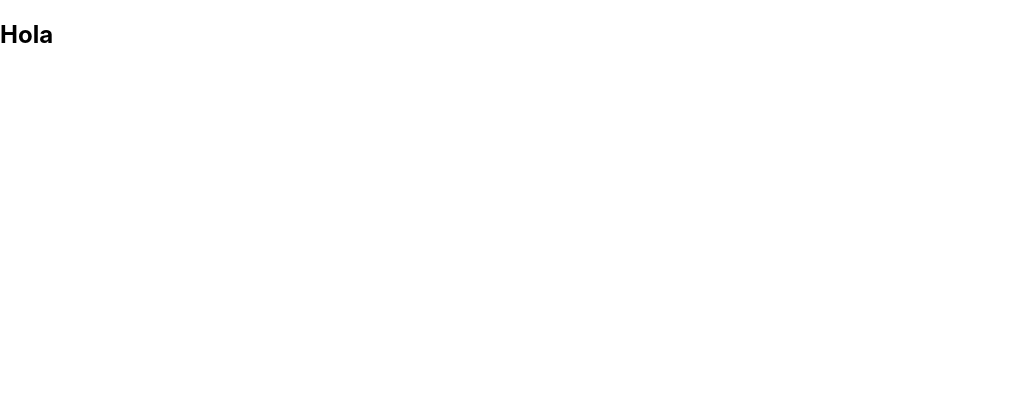
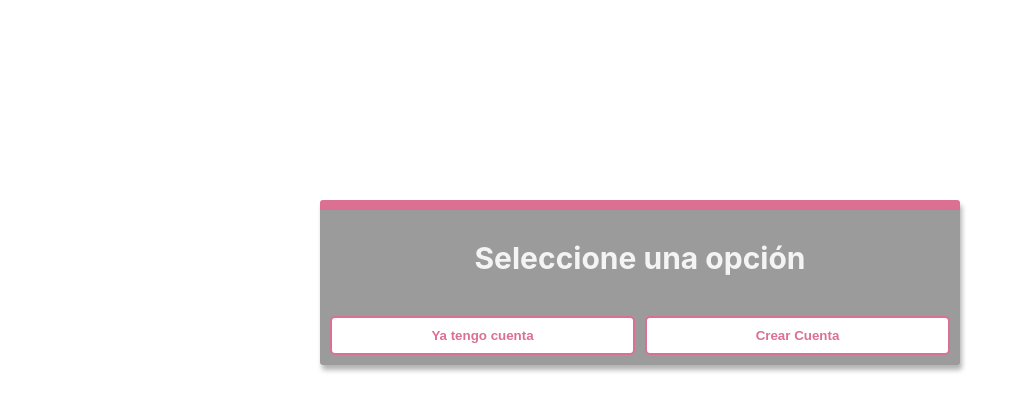
Before and after one commit to ignacioDorigo/react-router, a React (Create React App) app: page / in a window 1280 px wide. Shown: the top 410 px of the page, without its empty margins (0-1026 px from the left). Built offline with nearby package versions, Linux system fonts and the light colour scheme.

Commit message:
Primera Screen lista

```diff
--- a/package.json
+++ b/package.json
@@ -12,6 +12,7 @@
     "react-dom": "^19.1.1",
     "react-router": "^7.7.1",
     "react-scripts": "5.0.1",
+    "styled-components": "^6.1.19",
     "sweetalert2": "^11.22.2",
     "web-vitals": "^2.1.4",
     "yup": "^1.7.0"
--- a/src/App.js
+++ b/src/App.js
@@ -1,7 +1,8 @@
 import React from "react";
+import AppRouter from "./routes/AppRouter";
 
 const App = () => {
-  return <h2>Hola</h2>;
+  return <AppRouter></AppRouter>;
 };
 
 export default App;
--- /dev/null
+++ b/src/components/Button/Button.js
@@ -0,0 +1,23 @@
+import React from "react";
+import styled from "styled-components";
+
+const Boton = styled.button`
+  width: 100%;
+  padding: 1rem;
+  cursor: pointer;
+  border-radius: 5px;
+  font-weight: bold;
+  color: palevioletred;
+  border: 2px solid palevioletred;
+  background-color: #ffffff;
+  transition: all 0.3s ease-in-out;
+
+  &:hover {
+    background-color: palevioletred;
+    color: #ffffff;
+  }
+`;
+
+export default function Button(props) {
+  return <Boton {...props}>{props.children}</Boton>;
+}
--- a/src/index.css
+++ b/src/index.css
@@ -26,6 +26,7 @@ html {
 /* apply a natural box layout model to all elements, but allowing components to change */
 html {
   box-sizing: border-box;
+  font-size: 62.5%;
 }
 
 *,
--- a/src/index.js
+++ b/src/index.js
@@ -2,10 +2,13 @@ import React from "react";
 import ReactDOM from "react-dom/client";
 import "./index.css";
 import App from "./App";
+import { BrowserRouter } from "react-router";
 
 const root = ReactDOM.createRoot(document.getElementById("root"));
 root.render(
   <React.StrictMode>
-    <App />
+    <BrowserRouter>
+      <App />
+    </BrowserRouter>
   </React.StrictMode>
 );
--- /dev/null
+++ b/src/pages/HomeScreen.js
@@ -0,0 +1,76 @@
+import React from "react";
+import { useNavigate } from "react-router";
+import styled from "styled-components";
+import Button from "../components/Button/Button";
+
+const Formulario = styled.div`
+  background-color: #9b9b9bff;
+  width: 90%;
+  margin: 0 auto;
+  padding: 1rem;
+  margin-top: 20rem;
+  border-radius: 3px;
+  box-shadow: 2px 5px 5px rgba(0, 0, 0, 0.3);
+  border-top: 10px solid palevioletred;
+  @media (width>764px) {
+    width: 50%;
+  }
+`;
+
+const Titulo = styled.h1`
+  text-align: center;
+  margin: 2rem;
+  font-size: 3rem;
+  color: #f4f4f4ff;
+`;
+
+const ContenedorBotones = styled.div`
+  display: flex;
+  flex-direction: column;
+  gap: 1rem;
+  margin-top: 4rem;
+
+  @media (width>768px) {
+    flex-direction: row;
+  }
+`;
+
+// const Boton = styled.button`
+//   width: 100%;
+//   padding: 1rem;
+//   cursor: pointer;
+//   border-radius: 5px;
+//   font-weight: bold;
+//   color: palevioletred;
+//   border: 2px solid palevioletred;
+//   background-color: #ffffff;
+//   transition: all 0.3s ease-in-out;
+
+//   &:hover {
+//     background-color: palevioletred;
+//     color: #ffffff;
+//   }
+// `;
+
+export default function HomeScreen() {
+  const navigate = useNavigate();
+
+  const goToLogin = () => {
+    navigate("/login");
+  };
+
+  const goToRegister = () => {
+    navigate("/register");
+  };
+  return (
+    <div>
+      <Formulario>
+        <Titulo>Seleccione una opción</Titulo>
+        <ContenedorBotones>
+          <Button onClick={goToLogin}>Ya tengo cuenta</Button>
+          <Button onClick={goToRegister}>Crear Cuenta</Button>
+        </ContenedorBotones>
+      </Formulario>
+    </div>
+  );
+}
--- /dev/null
+++ b/src/pages/LoggedScreen.js
@@ -0,0 +1,5 @@
+import React from "react";
+
+export default function LoggedScreen() {
+  return <div>LoggedScreen</div>;
+}
--- /dev/null
+++ b/src/pages/LoginScreen.js
@@ -0,0 +1,5 @@
+import React from "react";
+
+export default function LoginScreen() {
+  return <div>ssssssss</div>;
+}
--- /dev/null
+++ b/src/pages/RegisterScreen.js
@@ -0,0 +1,5 @@
+import React from "react";
+
+export default function RegisterScreen() {
+  return <div>RegisterScreen</div>;
+}
--- /dev/null
+++ b/src/routes/AppRouter.js
@@ -0,0 +1,17 @@
+import React from "react";
+import { Route, Routes } from "react-router";
+import LoginScreen from "../pages/LoginScreen";
+import HomeScreen from "../pages/HomeScreen";
+import RegisterScreen from "../pages/RegisterScreen";
+import LoggedScreen from "../pages/LoggedScreen";
+
+export default function AppRouter() {
+  return (
+    <Routes>
+      <Route path="/" element={<HomeScreen></HomeScreen>} />
+      <Route path="/login" element={<LoginScreen></LoginScreen>} />
+      <Route path="/register" element={<RegisterScreen></RegisterScreen>} />
+      <Route path="logged" element={<LoggedScreen></LoggedScreen>} />
+    </Routes>
+  );
+}
```
Also changed, not shown: 2 other files (tests, documents, lock files or other folders).
